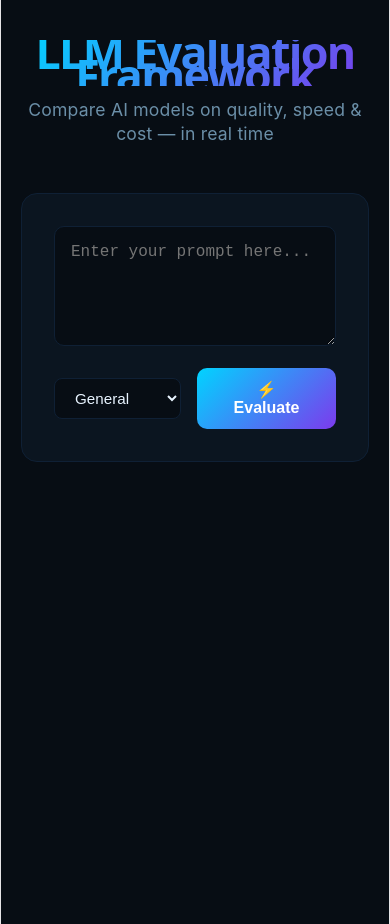
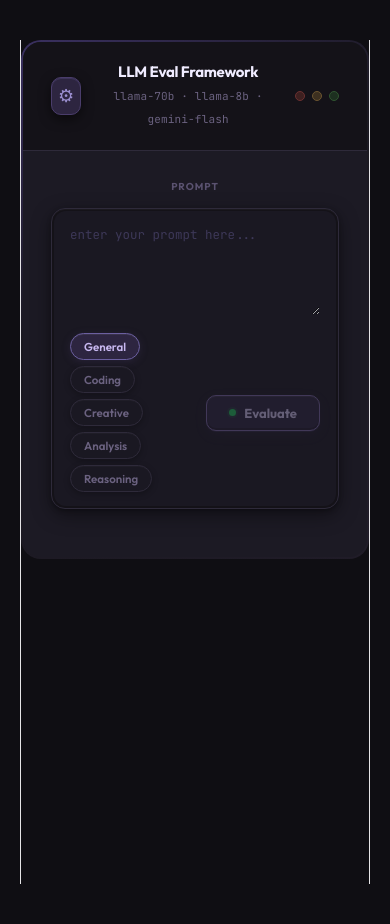
Before and after one commit to ananya26-cpu/llm-eval-framework, a React app: page / in a window 390 px wide. Built offline with nearby package versions, Linux system fonts and the light colour scheme; the HTML template or start-up script is replaced by a standard one.

Commit message:
Add files via upload

```diff
--- a/App.css
+++ b/App.css
@@ -1,184 +1,251 @@
-.counter {
-  font-size: 16px;
-  padding: 5px 10px;
-  border-radius: 5px;
-  color: var(--accent);
-  background: var(--accent-bg);
-  border: 2px solid transparent;
-  transition: border-color 0.3s;
-  margin-bottom: 24px;
+@import url('https://fonts.googleapis.com/css2?family=Outfit:wght@400;500;600;700;800&family=JetBrains+Mono:wght@400;600&display=swap');
 
-  &:hover {
-    border-color: var(--accent-border);
-  }
-  &:focus-visible {
-    outline: 2px solid var(--accent);
-    outline-offset: 2px;
-  }
+* { box-sizing: border-box; margin: 0; padding: 0; }
+
+body {
+  background: #0f0e13;
+  min-height: 100vh;
+  display: flex;
+  align-items: flex-start;
+  justify-content: center;
+  padding: 40px 20px;
 }
 
-.hero {
-  position: relative;
-
-  .base,
-  .framework,
-  .vite {
-    inset-inline: 0;
-    margin: 0 auto;
+.root {
+  font-family: 'Outfit', sans-serif;
+  width: 100%;
+  max-width: 1100px;
+  border-radius: 20px;
+  padding: 2px;
+  background: linear-gradient(145deg, #3a3060 0%, #1a1820 40%, #201c28 100%);
 }
 
-  .base {
-    width: 170px;
-    position: relative;
-    z-index: 0;
+.shell {
+  background: #1C1A24;
+  border-radius: 18px;
+  overflow: hidden;
 }
 
-  .framework,
-  .vite {
-    position: absolute;
+/* Top bar */
+.topbar {
+  background: #141218;
+  border-bottom: 1px solid #2e2a3a;
+  padding: 18px 28px;
+  display: flex;
+  align-items: center;
+  gap: 14px;
 }
 
-  .framework {
-    z-index: 1;
-    top: 34px;
-    height: 28px;
-    transform: perspective(2000px) rotateZ(300deg) rotateX(44deg) rotateY(39deg)
-      scale(1.4);
+.topbar-orb {
+  width: 38px; height: 38px;
+  border-radius: 10px;
+  background: #2d2540;
+  border: 1px solid #4a3d6b;
+  display: flex; align-items: center; justify-content: center;
+  box-shadow: 0 4px 12px #0008, inset 0 1px 0 #6b5fa044;
 }
 
-  .vite {
-    z-index: 0;
-    top: 107px;
-    height: 26px;
-    width: auto;
-    transform: perspective(2000px) rotateZ(300deg) rotateX(40deg) rotateY(39deg)
-      scale(0.8);
-  }
+.orb-icon { font-size: 18px; color: #9b8fd0; }
+
+.topbar-title { font-size: 15px; font-weight: 700; color: #f0ecff; letter-spacing: -0.3px; }
+.topbar-sub { font-size: 11px; color: #6b6280; font-family: 'JetBrains Mono', monospace; margin-top: 2px; }
+
+.topbar-dots { margin-left: auto; display: flex; gap: 7px; }
+.dot { width: 10px; height: 10px; border-radius: 50%; }
+.dot-r { background: #3d2020; border: 1px solid #6b3030; }
+.dot-y { background: #3d3020; border: 1px solid #6b5530; }
+.dot-g { background: #1d3020; border: 1px solid #305530; }
+
+/* Body */
+.body { padding: 24px 28px 32px; }
+
+.section-label {
+  font-size: 10px; font-weight: 700;
+  text-transform: uppercase; letter-spacing: 0.1em;
+  color: #5a5270; margin-bottom: 10px;
 }
 
-#center {
-  display: flex;
-  flex-direction: column;
-  gap: 25px;
-  place-content: center;
-  place-items: center;
-  flex-grow: 1;
-
-  @media (max-width: 1024px) {
-    padding: 32px 20px 24px;
-    gap: 18px;
-  }
+/* Prompt */
+.prompt-wrap {
+  background: #141218;
+  border: 1px solid #2e2a3a;
+  border-radius: 14px;
+  padding: 2px;
+  box-shadow: 0 6px 20px #0006, 0 2px 4px #0004, inset 0 1px 0 #ffffff08;
+  margin-bottom: 16px;
 }
 
-#next-steps {
-  display: flex;
-  border-top: 1px solid var(--border);
-  text-align: left;
-
-  & > div {
-    flex: 1 1 0;
-    padding: 32px;
-    @media (max-width: 1024px) {
-      padding: 24px 20px;
-    }
+.prompt-inner {
+  background: #1a1822;
+  border-radius: 12px;
+  padding: 14px 16px;
 }
 
-  .icon {
-    margin-bottom: 16px;
-    width: 22px;
-    height: 22px;
+.pinput {
+  width: 100%; min-height: 90px;
+  background: transparent; border: none; outline: none; resize: vertical;
+  font-family: 'JetBrains Mono', monospace; font-size: 12.5px;
+  color: #d4cfee; line-height: 1.65;
+}
+.pinput::placeholder { color: #3d3858; }
+
+.controls { display: flex; gap: 10px; align-items: center; flex-wrap: wrap; margin-top: 12px; }
+.chip-row { display: flex; gap: 6px; flex-wrap: wrap; flex: 1; }
+
+.chip {
+  padding: 5px 13px; border-radius: 20px;
+  font-size: 11.5px; font-weight: 600; font-family: 'Outfit', sans-serif;
+  border: 1px solid #2e2a3a;
+  background: #1a1822; color: #6b6280; cursor: pointer;
+  box-shadow: 0 2px 6px #0004, inset 0 1px 0 #ffffff06;
+  transition: all 0.12s;
+}
+.chip:hover { border-color: #4a3d6b; color: #a89ec8; }
+.chip.active {
+  background: #2d2540; border-color: #6b5fa0; color: #c8b8f0;
+  box-shadow: 0 2px 8px #4a3d6b44, inset 0 1px 0 #ffffff10;
 }
 
-  @media (max-width: 1024px) {
-    flex-direction: column;
-    text-align: center;
+.evalbtn {
+  padding: 9px 22px; border-radius: 10px;
+  font-size: 13px; font-weight: 700; font-family: 'Outfit', sans-serif;
+  border: 1px solid #7c6aaa;
+  background: #2d2540; color: #d4c8f4; cursor: pointer;
+  box-shadow: 0 4px 12px #2d254066, 0 1px 0 #6b5fa044, inset 0 1px 0 #ffffff12, inset 0 -2px 0 #00000040;
+  display: flex; align-items: center; gap: 8px;
+  transition: all 0.12s; white-space: nowrap;
 }
+.evalbtn:hover:not(:disabled) {
+  background: #3a306e;
+  box-shadow: 0 6px 18px #2d254088, 0 1px 0 #8a7ac044, inset 0 1px 0 #ffffff18, inset 0 -2px 0 #00000040;
+}
+.evalbtn:disabled { opacity: 0.4; cursor: not-allowed; }
+
+.pdot {
+  width: 7px; height: 7px; border-radius: 50%;
+  background: #22c55e; box-shadow: 0 0 0 2px #22c55e22;
+}
+.pdot.spin-on { animation: blink 0.8s ease infinite; }
+@keyframes blink { 0%, 100% { opacity: 1; } 50% { opacity: 0.25; } }
+
+.err {
+  font-size: 12px; color: #f09595;
+  font-family: 'JetBrains Mono', monospace;
+  padding: 10px 14px;
+  background: #2a1818; border: 1px solid #6b3030; border-radius: 10px;
+  margin-bottom: 12px;
 }
 
-#docs {
-  border-right: 1px solid var(--border);
-
-  @media (max-width: 1024px) {
-    border-right: none;
-    border-bottom: 1px solid var(--border);
+/* Loading */
+.loading-wrap { display: flex; flex-direction: column; align-items: center; padding: 36px 0 20px; gap: 14px; }
+.lring {
+  width: 40px; height: 40px; border-radius: 50%;
+  border: 2px solid #2e2a3a; border-top-color: #7c6aaa;
+  animation: spin 0.75s linear infinite;
 }
+@keyframes spin { to { transform: rotate(360deg); } }
+.ltxt { font-size: 11.5px; color: #5a5270; font-family: 'JetBrains Mono', monospace; }
+.lmodels { display: grid; grid-template-columns: repeat(3, 1fr); gap: 8px; width: 100%; margin-top: 4px; }
+.lm {
+  background: #141218; border: 1px solid #2e2a3a; border-radius: 10px;
+  padding: 12px 8px; text-align: center;
+  box-shadow: 0 4px 12px #0006, inset 0 1px 0 #ffffff06;
+}
+.lmname { font-size: 9.5px; font-weight: 700; text-transform: uppercase; letter-spacing: 0.06em; color: #4a4465; margin-bottom: 8px; }
+.sring {
+  width: 16px; height: 16px; border-radius: 50%;
+  border: 1.5px solid #2e2a3a; border-top-color: #7c6aaa;
+  animation: spin 0.75s linear infinite; margin: 0 auto;
 }
 
-#next-steps ul {
-  list-style: none;
-  padding: 0;
-  display: flex;
-  gap: 8px;
-  margin: 32px 0 0;
+/* Results */
+.results { margin-top: 22px; }
 
-  .logo {
-    height: 18px;
+.winner-card {
+  background: #1f1a2e; border: 1px solid #4a3d6b;
+  border-radius: 14px; padding: 16px 20px; margin-bottom: 18px;
+  display: flex; align-items: flex-start; gap: 14px;
+  box-shadow: 0 8px 24px #0008, 0 2px 4px #0004, inset 0 1px 0 #ffffff0a;
+}
+.winner-orb {
+  width: 40px; height: 40px; border-radius: 10px; flex-shrink: 0;
+  background: #2d2540; border: 1px solid #6b5fa0;
+  display: flex; align-items: center; justify-content: center; font-size: 18px;
+  box-shadow: 0 4px 10px #0006, inset 0 1px 0 #ffffff10;
+}
+.winner-tag { font-size: 10px; font-weight: 700; text-transform: uppercase; letter-spacing: 0.08em; color: #7c6aaa; margin-bottom: 4px; }
+.winner-name { font-size: 15px; font-weight: 700; color: #e8e0ff; margin-bottom: 4px; }
+.winner-reason { font-size: 12px; color: #6b6280; line-height: 1.5; }
+
+/* Model cards */
+.models-grid {
+  display: grid;
+  grid-template-columns: repeat(auto-fit, minmax(170px, 1fr));
+  gap: 12px; margin-bottom: 16px;
 }
 
-  a {
-    color: var(--text-h);
-    font-size: 16px;
-    border-radius: 6px;
-    background: var(--social-bg);
-    display: flex;
-    padding: 6px 12px;
-    align-items: center;
-    gap: 8px;
-    text-decoration: none;
-    transition: box-shadow 0.3s;
-
-    &:hover {
-      box-shadow: var(--shadow);
+.mcard {
+  background: #141218; border: 1px solid #2e2a3a;
+  border-radius: 14px; padding: 16px; position: relative;
+  box-shadow: 0 8px 24px #0008, 0 2px 4px #0004, inset 0 1px 0 #ffffff07;
+  transition: transform 0.15s, box-shadow 0.15s;
 }
-    .button-icon {
-      height: 18px;
-      width: 18px;
+.mcard:hover {
+  transform: translateY(-2px);
+  box-shadow: 0 12px 32px #000a, 0 2px 4px #0004, inset 0 1px 0 #ffffff09;
 }
+.mcard.best {
+  border-color: #6b5fa0;
+  box-shadow: 0 8px 28px #2d254066, 0 2px 4px #0006, inset 0 1px 0 #ffffff0e;
 }
 
-  @media (max-width: 1024px) {
-    margin-top: 20px;
-    flex-wrap: wrap;
-    justify-content: center;
-
-    li {
-      flex: 1 1 calc(50% - 8px);
+.mbadge {
+  position: absolute; top: -1px; right: 14px;
+  font-size: 9px; font-weight: 800; text-transform: uppercase; letter-spacing: 0.07em;
+  padding: 3px 10px;
+  background: #2d2540; color: #c8b8f0;
+  border: 1px solid #6b5fa0; border-top: none;
+  border-radius: 0 0 8px 8px;
+  box-shadow: 0 4px 8px #0006;
 }
 
-    a {
-      width: 100%;
-      justify-content: center;
-      box-sizing: border-box;
+.mname { font-size: 12.5px; font-weight: 700; color: #c4bce0; margin-bottom: 12px; line-height: 1.3; }
+
+.qbar-row { display: flex; justify-content: space-between; font-size: 10px; color: #5a5270; margin-bottom: 5px; }
+.qbar-bg { height: 5px; background: #26223a; border-radius: 3px; overflow: hidden; margin-bottom: 12px; box-shadow: inset 0 1px 2px #0006; }
+.qbar-fill { height: 100%; border-radius: 3px; transition: width 0.6s ease; }
+
+.sgrid { display: grid; grid-template-columns: 1fr 1fr; gap: 7px; margin-bottom: 11px; }
+.scell {
+  background: #1a1822; border: 1px solid #26223a; border-radius: 8px; padding: 8px 10px;
+  box-shadow: inset 0 1px 3px #0004, 0 1px 0 #ffffff05;
 }
+.scell-full { grid-column: span 2; }
+.slabel { font-size: 9.5px; font-weight: 700; text-transform: uppercase; letter-spacing: 0.06em; color: #4a4465; margin-bottom: 3px; }
+.sval { font-size: 14px; font-weight: 700; color: #c4bce0; font-family: 'JetBrains Mono', monospace; }
+
+.snippet {
+  font-size: 10.5px; color: #4a4465; line-height: 1.55;
+  font-family: 'JetBrains Mono', monospace;
+  background: #111018; border: 1px solid #1e1c28; border-radius: 8px;
+  padding: 9px 10px; max-height: 72px; overflow: hidden; position: relative;
+  box-shadow: inset 0 2px 6px #0006;
 }
+.snippet::after {
+  content: ''; position: absolute; bottom: 0; left: 0; right: 0; height: 24px;
+  background: linear-gradient(transparent, #111018);
 }
 
-#spacer {
-  height: 88px;
-  border-top: 1px solid var(--border);
-  @media (max-width: 1024px) {
-    height: 48px;
+/* Charts */
+.charts-row { display: grid; grid-template-columns: 1fr 1fr; gap: 12px; }
+.cchart {
+  background: #141218; border: 1px solid #2e2a3a; border-radius: 14px; padding: 16px;
+  box-shadow: 0 8px 24px #0008, inset 0 1px 0 #ffffff06;
 }
-}
+.ctitle { font-size: 10px; font-weight: 700; text-transform: uppercase; letter-spacing: 0.1em; color: #5a5270; margin-bottom: 14px; }
 
-.ticks {
-  position: relative;
-  width: 100%;
-
-  &::before,
-  &::after {
-    content: '';
-    position: absolute;
-    top: -4.5px;
-    border: 5px solid transparent;
-  }
-
-  &::before {
-    left: 0;
-    border-left-color: var(--border);
-  }
-  &::after {
-    right: 0;
-    border-right-color: var(--border);
-  }
-}
+.bar-area { display: flex; align-items: flex-end; gap: 10px; height: 80px; }
+.bgroup { flex: 1; display: flex; flex-direction: column; align-items: center; gap: 4px; height: 100%; justify-content: flex-end; }
+.bfill { width: 100%; border-radius: 4px 4px 0 0; min-height: 4px; box-shadow: 0 -2px 6px #0004; }
+.bname { font-size: 9px; font-weight: 700; text-transform: uppercase; letter-spacing: 0.04em; color: #4a4465; text-align: center; line-height: 1.2; }
+.bval { font-size: 10px; font-family: 'JetBrains Mono', monospace; font-weight: 600; color: #6b6280; }
--- a/App.jsx
+++ b/App.jsx
@@ -1,10 +1,21 @@
 import { useState } from "react"
 import axios from "axios"
-import { BarChart, Bar, XAxis, YAxis, Tooltip, ResponsiveContainer, RadarChart, Radar, PolarGrid, PolarAngleAxis } from "recharts"
+import "./App.css"
+
+const COLORS = ['#9b8fd0', '#e8a87c', '#6dbfa8']
+
+function sname(n) {
+  if (!n) return n
+  const l = n.toLowerCase()
+  if (l.includes('70b')) return 'LLaMA 70B'
+  if (l.includes('8b')) return 'LLaMA 8B'
+  if (l.includes('gemini')) return 'Gemini'
+  return n.split('/').pop().split('-').slice(0, 2).join('-')
+}
 
 export default function App() {
   const [prompt, setPrompt] = useState("")
-  const [taskType, setTaskType] = useState("general")
+  const [task, setTask] = useState("general")
   const [results, setResults] = useState(null)
   const [loading, setLoading] = useState(false)
   const [error, setError] = useState(null)
@@ -16,128 +27,182 @@ export default function App() {
     setResults(null)
     try {
       const res = await axios.post("https://llm-eval-framework-2.onrender.com", {
-        prompt, task_type: taskType
+        prompt, task_type: task
       })
       setResults(res.data)
     } catch (e) {
-      setError("Failed to connect to backend. Make sure it's running.")
+      setError(`Backend unreachable — make sure it's running. (${e.message})`)
     }
     setLoading(false)
   }
 
-  const chartData = results?.results.map(r => ({
-    name: r.model_name,
-    Quality: r.quality_score,
-    Speed: Math.min(10, 5000 / Math.max(r.latency_ms, 1)),
-    Latency: Math.round(r.latency_ms),
-    Tokens: r.tokens_used,
+  const cd = results?.results?.map((r, i) => ({
+    name: sname(r.model_name),
+    color: COLORS[i % 3],
+    quality: r.quality_score || 0,
+    latency: r.latency_ms || 0,
+    tokens: r.tokens_used || 0,
+    cost: r.cost_per_1k_tokens || 0,
+    winner: r.winner,
+    response: r.response || ''
   })) || []
 
+  const maxLat = Math.max(...cd.map(d => d.latency), 1)
+  const TASKS = ["general", "coding", "creative", "analysis", "reasoning"]
+
   return (
-    <div style={{minHeight:"100vh",background:"#070d14",color:"#e8f4ff",fontFamily:"'Inter',sans-serif",padding:"40px 20px"}}>
-      <div style={{maxWidth:"1100px",margin:"0 auto"}}>
+    <div className="root">
+      <div className="shell">
 
-        {/* Header */}
-        <div style={{textAlign:"center",marginBottom:"48px"}}>
-          <h1 style={{fontSize:"2.8rem",fontWeight:"800",background:"linear-gradient(135deg,#00d4ff,#7c3aed)",WebkitBackgroundClip:"text",WebkitTextFillColor:"transparent",margin:0}}>
-            LLM Evaluation Framework
-          </h1>
-          <p style={{color:"#6b8fa8",marginTop:"12px",fontSize:"1.1rem"}}>
-            Compare AI models on quality, speed & cost — in real time
-          </p>
+        {/* Top bar */}
+        <div className="topbar">
+          <div className="topbar-orb">
+            <span className="orb-icon">⚙</span>
           </div>
-
-        {/* Input */}
-        <div style={{background:"#0b1520",border:"1px solid #0f2035",borderRadius:"16px",padding:"32px",marginBottom:"32px"}}>
-          <textarea
-            value={prompt}
-            onChange={e => setPrompt(e.target.value)}
-            placeholder="Enter your prompt here..."
-            style={{width:"100%",minHeight:"120px",background:"#070d14",border:"1px solid #0f2035",borderRadius:"10px",color:"#e8f4ff",padding:"16px",fontSize:"1rem",resize:"vertical",outline:"none",boxSizing:"border-box"}}
-          />
-          <div style={{display:"flex",gap:"16px",marginTop:"16px",alignItems:"center",flexWrap:"wrap"}}>
-            <select
-              value={taskType}
-              onChange={e => setTaskType(e.target.value)}
-              style={{background:"#070d14",border:"1px solid #0f2035",borderRadius:"8px",color:"#e8f4ff",padding:"10px 16px",fontSize:"0.95rem"}}
-            >
-              <option value="general">General</option>
-              <option value="coding">Coding</option>
-              <option value="creative">Creative</option>
-              <option value="analysis">Analysis</option>
-              <option value="reasoning">Reasoning</option>
-            </select>
-            <button
-              onClick={evaluate}
-              disabled={loading || !prompt.trim()}
-              style={{background:loading?"#0f2035":"linear-gradient(135deg,#00d4ff,#7c3aed)",border:"none",borderRadius:"10px",color:"#fff",padding:"12px 36px",fontSize:"1rem",fontWeight:"700",cursor:loading?"not-allowed":"pointer",flex:1}}
-            >
-              {loading ? "Evaluating all models..." : "⚡ Evaluate"}
-            </button>
+          <div>
+            <div className="topbar-title">LLM Eval Framework</div>
+            <div className="topbar-sub">llama-70b · llama-8b · gemini-flash</div>
           </div>
-          {error && <p style={{color:"#ff4444",marginTop:"12px"}}>{error}</p>}
-        </div>
-
-        {/* Results */}
-        {results && (
-          <>
-            {/* Winner Banner */}
-            <div style={{background:"linear-gradient(135deg,#00d4ff22,#7c3aed22)",border:"1px solid #00d4ff44",borderRadius:"12px",padding:"20px 28px",marginBottom:"32px",display:"flex",alignItems:"center",gap:"16px"}}>
-              <span style={{fontSize:"2rem"}}>🏆</span>
-              <div>
-                <div style={{color:"#00d4ff",fontWeight:"700",fontSize:"1.2rem"}}>Recommended: {results.recommended_model}</div>
-                <div style={{color:"#6b8fa8",marginTop:"4px"}}>{results.reasoning}</div>
+          <div className="topbar-dots">
+            <div className="dot dot-r" />
+            <div className="dot dot-y" />
+            <div className="dot dot-g" />
           </div>
         </div>
 
-            {/* Model Cards */}
-            <div style={{display:"grid",gridTemplateColumns:"repeat(auto-fit,minmax(300px,1fr))",gap:"20px",marginBottom:"40px"}}>
-              {results.results.map(r => (
-                <div key={r.model_name} style={{background:"#0b1520",border:`1px solid ${r.winner?"#00d4ff":"#0f2035"}`,borderRadius:"16px",padding:"24px",position:"relative"}}>
-                  {r.winner && <div style={{position:"absolute",top:"-12px",right:"20px",background:"linear-gradient(135deg,#00d4ff,#7c3aed)",borderRadius:"20px",padding:"4px 14px",fontSize:"0.8rem",fontWeight:"700"}}>WINNER</div>}
-                  <h3 style={{margin:"0 0 16px",color:r.winner?"#00d4ff":"#e8f4ff",fontSize:"1.1rem"}}>{r.model_name}</h3>
-                  <div style={{display:"grid",gridTemplateColumns:"1fr 1fr",gap:"12px",marginBottom:"16px"}}>
-                    {[["Quality", r.quality_score + "/10"],["Latency", r.latency_ms + "ms"],["Tokens", r.tokens_used],["Cost/1k", "$" + r.cost_per_1k_tokens]].map(([label,val]) => (
-                      <div key={label} style={{background:"#070d14",borderRadius:"8px",padding:"10px"}}>
-                        <div style={{color:"#6b8fa8",fontSize:"0.75rem"}}>{label}</div>
-                        <div style={{color:"#e8f4ff",fontWeight:"700",fontSize:"1.1rem"}}>{val}</div>
+        {/* Body */}
+        <div className="body">
+          <div className="section-label">Prompt</div>
+
+          <div className="prompt-wrap">
+            <div className="prompt-inner">
+              <textarea
+                className="pinput"
+                placeholder="enter your prompt here..."
+                value={prompt}
+                onChange={e => setPrompt(e.target.value)}
+                rows={4}
+              />
+              <div className="controls">
+                <div className="chip-row">
+                  {TASKS.map(t => (
+                    <button
+                      key={t}
+                      className={`chip${task === t ? ' active' : ''}`}
+                      onClick={() => setTask(t)}
+                    >
+                      {t.charAt(0).toUpperCase() + t.slice(1)}
+                    </button>
+                  ))}
+                </div>
+                <button
+                  className="evalbtn"
+                  disabled={loading || !prompt.trim()}
+                  onClick={evaluate}
+                >
+                  <span className={`pdot${loading ? ' spin-on' : ''}`} />
+                  {loading ? 'Evaluating...' : 'Evaluate'}
+                </button>
+              </div>
+            </div>
+          </div>
+
+          {error && (
+            <div className="err">⚠ {error}</div>
+          )}
+
+          {/* Loading */}
+          {loading && (
+            <div className="loading-wrap">
+              <div className="lring" />
+              <div className="ltxt">Evaluating all models in parallel...</div>
+              <div className="lmodels">
+                {['LLaMA 70B', 'LLaMA 8B', 'Gemini'].map(n => (
+                  <div className="lm" key={n}>
+                    <div className="lmname">{n}</div>
+                    <div className="sring" />
                   </div>
                 ))}
               </div>
-                  <div style={{background:"#070d14",borderRadius:"8px",padding:"12px",maxHeight:"120px",overflowY:"auto"}}>
-                    <p style={{margin:0,color:"#a0bcd0",fontSize:"0.85rem",lineHeight:"1.6"}}>{r.response.slice(0,300)}{r.response.length > 300 ? "..." : ""}</p>
             </div>
+          )}
+
+          {/* Results */}
+          {results && !loading && (
+            <div className="results">
+
+              {/* Winner */}
+              <div className="winner-card">
+                <div className="winner-orb">🏆</div>
+                <div>
+                  <div className="winner-tag">Recommended model</div>
+                  <div className="winner-name">{sname(results.recommended_model)}</div>
+                  <div className="winner-reason">{results.reasoning}</div>
+                </div>
+              </div>
+
+              {/* Model cards */}
+              <div className="models-grid">
+                {cd.map(m => (
+                  <div className={`mcard${m.winner ? ' best' : ''}`} key={m.name}>
+                    {m.winner && <div className="mbadge">Winner</div>}
+                    <div className="mname">{m.name}</div>
+                    <div className="qbar-row">
+                      <span>Quality</span><span>{m.quality}/10</span>
+                    </div>
+                    <div className="qbar-bg">
+                      <div className="qbar-fill" style={{ width: `${m.quality * 10}%`, background: m.color }} />
+                    </div>
+                    <div className="sgrid">
+                      <div className="scell">
+                        <div className="slabel">Latency</div>
+                        <div className="sval">{m.latency}ms</div>
+                      </div>
+                      <div className="scell">
+                        <div className="slabel">Tokens</div>
+                        <div className="sval">{m.tokens}</div>
+                      </div>
+                      <div className="scell scell-full">
+                        <div className="slabel">Cost / 1k tokens</div>
+                        <div className="sval">${Number(m.cost).toFixed(4)}</div>
+                      </div>
+                    </div>
+                    <div className="snippet">{m.response.slice(0, 200)}</div>
                   </div>
                 ))}
               </div>
 
               {/* Charts */}
-            <div style={{display:"grid",gridTemplateColumns:"1fr 1fr",gap:"24px"}}>
-              <div style={{background:"#0b1520",border:"1px solid #0f2035",borderRadius:"16px",padding:"24px"}}>
-                <h3 style={{margin:"0 0 20px",color:"#00d4ff"}}>Quality Score</h3>
-                <ResponsiveContainer width="100%" height={200}>
-                  <BarChart data={chartData}>
-                    <XAxis dataKey="name" tick={{fill:"#6b8fa8",fontSize:11}} />
-                    <YAxis domain={[0,10]} tick={{fill:"#6b8fa8",fontSize:11}} />
-                    <Tooltip contentStyle={{background:"#0b1520",border:"1px solid #0f2035",color:"#e8f4ff"}} />
-                    <Bar dataKey="Quality" fill="#00d4ff" radius={[4,4,0,0]} />
-                  </BarChart>
-                </ResponsiveContainer>
+              <div className="charts-row">
+                <div className="cchart">
+                  <div className="ctitle">Quality score</div>
+                  <div className="bar-area">
+                    {cd.map(m => (
+                      <div className="bgroup" key={m.name}>
+                        <div className="bval">{m.quality}</div>
+                        <div className="bfill" style={{ height: `${m.quality * 10}%`, background: m.color }} />
+                        <div className="bname">{m.name.split(' ').slice(-1)[0]}</div>
                       </div>
-              <div style={{background:"#0b1520",border:"1px solid #0f2035",borderRadius:"16px",padding:"24px"}}>
-                <h3 style={{margin:"0 0 20px",color:"#7c3aed"}}>Latency (ms)</h3>
-                <ResponsiveContainer width="100%" height={200}>
-                  <BarChart data={chartData}>
-                    <XAxis dataKey="name" tick={{fill:"#6b8fa8",fontSize:11}} />
-                    <YAxis tick={{fill:"#6b8fa8",fontSize:11}} />
-                    <Tooltip contentStyle={{background:"#0b1520",border:"1px solid #0f2035",color:"#e8f4ff"}} />
-                    <Bar dataKey="Latency" fill="#7c3aed" radius={[4,4,0,0]} />
-                  </BarChart>
-                </ResponsiveContainer>
+                    ))}
                   </div>
                 </div>
-          </>
+                <div className="cchart">
+                  <div className="ctitle">Latency (ms)</div>
+                  <div className="bar-area">
+                    {cd.map(m => (
+                      <div className="bgroup" key={m.name}>
+                        <div className="bval">{m.latency}</div>
+                        <div className="bfill" style={{ height: `${Math.max((m.latency / maxLat) * 100, 4)}%`, background: m.color }} />
+                        <div className="bname">{m.name.split(' ').slice(-1)[0]}</div>
+                      </div>
+                    ))}
+                  </div>
+                </div>
+              </div>
+
+            </div>
           )}
+        </div>
       </div>
     </div>
   )
```
Lines whose indentation alone changed are shown as unchanged.
